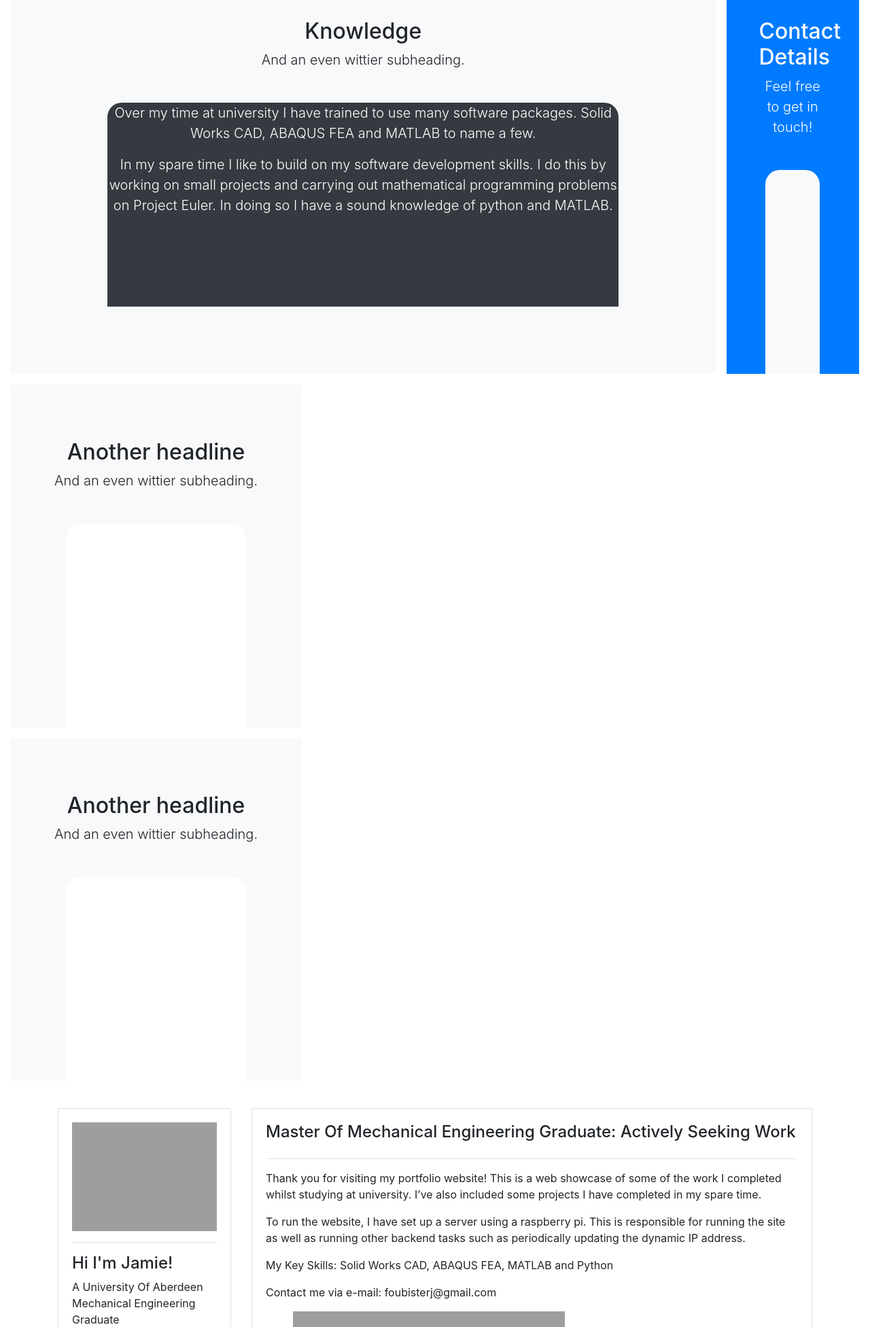
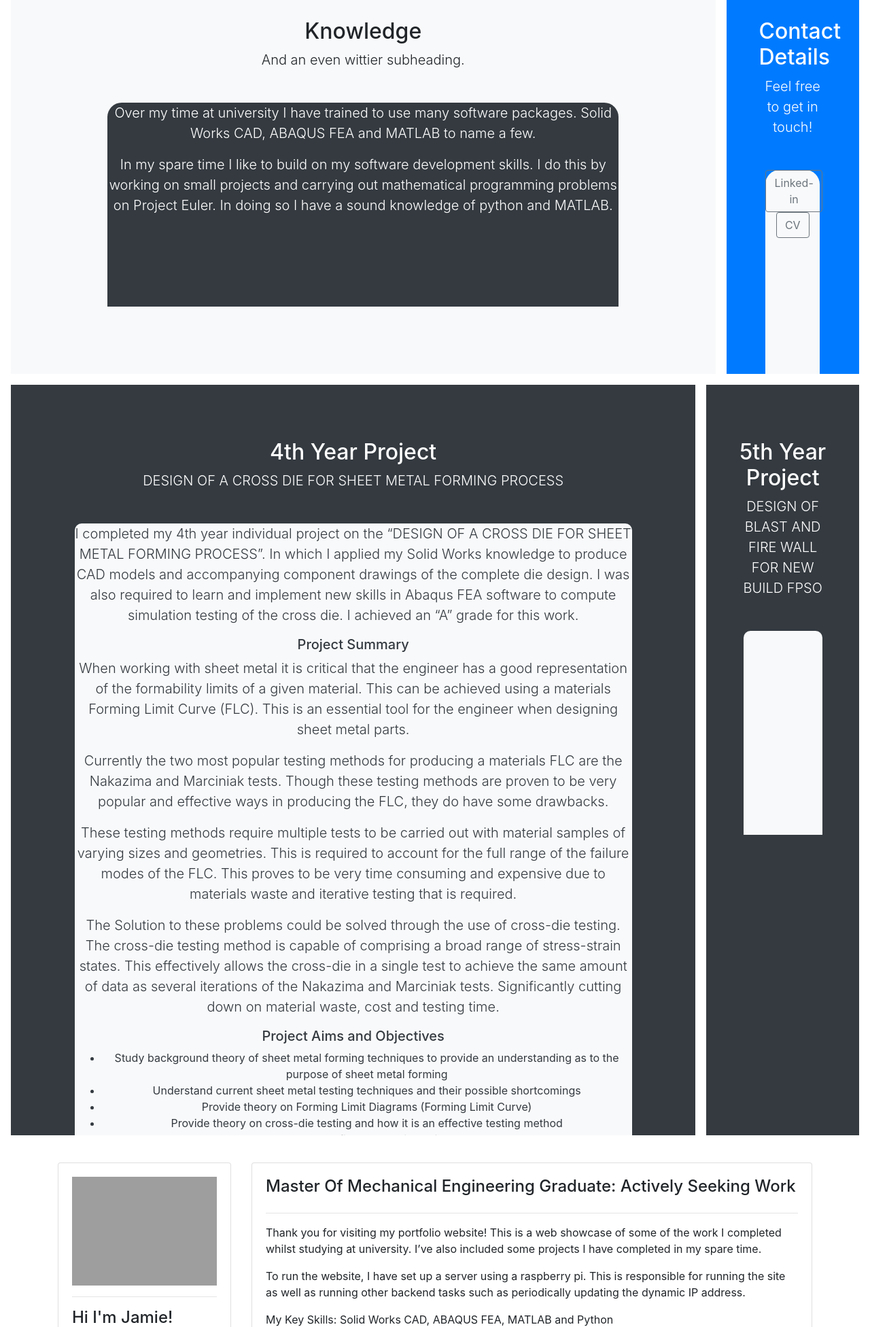
Before and after one commit to jamiefoub/jamiefoub_PortfolioSite, a Django app: page / in a window 1280 px wide. Shown: the part 1830-3782 px from the top of the page at 68% size. Run offline with Django 3.2, Linux system fonts and the light colour scheme; some libraries are stand-ins or nearby versions; grey boxes are pictures that could not be loaded.

Commit message:
Made changes to 4th year project

```diff
--- a/mywebsite/base/templates/base/home.html
+++ b/mywebsite/base/templates/base/home.html
@@ -85,7 +85,7 @@
                 <h2 class="display-5">Knowledge</h2>
                 <p class="lead">And an even wittier subheading.</p>
             </div>
-            <div class="bg-dark box-shadow mx-auto" style="width: 80%; height: 300px; border-radius: 21px 21px 0 0;">
+            <div class="bg-dark box-shadow mx-auto para-main" style="width: 80%; height: 300px; border-radius: 21px 21px 0 0;">
                 <p class="lead text-white">
                     Over my time at university I have trained to use many software packages. Solid Works CAD, ABAQUS FEA and MATLAB to name a few.
                 </p>
@@ -101,27 +101,71 @@
                 <h2 class="display-5">Contact Details</h2>
                 <p class="lead">Feel free to get in touch!</p>
             </div>
-          <div class="bg-light box-shadow mx-auto" style="width: 80%; height: 300px; border-radius: 21px 21px 0 0;"></div>
+            <div class="bg-light box-shadow mx-auto" style="width: 80%; height: 300px; border-radius: 21px 21px 0 0;">
+                <a class="btn btn-outline-secondary" href="https://www.linkedin.com/in/jamie-foubister-690017153/">Linked-in</a>
+                <a class="btn btn-outline-secondary" href="{% static 'extra/Jamie_Foubister_2021_CV.pdf' %}">CV</a>
+            </div>
         </div>
     </div>
 
     <div class="d-md-flex flex-md-equal w-100 my-md-3 pl-md-3">
-        <div class="bg-light mr-md-3 pt-3 px-3 pt-md-5 px-md-5 text-center overflow-hidden">
-          <div class="my-3 p-3">
-            <h2 class="display-5">Another headline</h2>
-            <p class="lead">And an even wittier subheading.</p>
+
+        <div class="bg-dark mr-md-3 pt-3 px-3 pt-md-5 px-md-5 text-center text-dark overflow-hidden">
+            <div class="my-3 py-3">
+                <h2 class="display-5 text-white">4th Year Project</h2>
+                <p class="lead text-white">DESIGN OF A CROSS DIE FOR SHEET METAL FORMING PROCESS</p>
             </div>
-          <div class="bg-white box-shadow mx-auto" style="width: 80%; height: 300px; border-radius: 21px 21px 0 0;"></div>
+            <div class="bg-light box-shadow mx-auto para-main" style="width: 90%; height: 900px; border-radius: 10px 10px 0 0;">
+                <p class="lead text-dark">
+                    I completed my 4th year individual project on the “DESIGN OF A CROSS DIE FOR SHEET METAL FORMING PROCESS”. In which I applied my Solid Works knowledge to produce CAD models and accompanying component drawings of the complete die design.
+                    I was also required to learn and implement new skills in Abaqus FEA software to compute simulation testing of the cross die. I achieved an “A” grade for this work.
+                </p>
+
+                <h5 class="titles">Project Summary</h5>
+
+                <p class="lead">
+                    When working with sheet metal it is critical that the engineer has a good representation of the formability limits of a given material. This can be achieved using a materials Forming Limit Curve (FLC).
+                    This is an essential tool for the engineer when designing sheet metal parts.
+                </p>
+
+                <p class="lead">
+                    Currently the two most popular testing methods for producing a materials FLC are the Nakazima and Marciniak tests. Though these testing methods are proven to be very popular and effective ways in producing the FLC, they do have some drawbacks.
+                </p>
+
+                <p class="lead">
+                    These testing methods require multiple tests to be carried out with material samples of varying sizes and geometries. This is required to account for the full range of the failure modes of the FLC.
+                    This proves to be very time consuming and expensive due to materials waste and iterative testing that is required.
+                </p>
+
+                <p class="lead">
+                    The Solution to these problems could be solved through the use of cross-die testing. The cross-die testing method is capable of comprising a broad range of stress-strain states.
+                    This effectively allows the cross-die in a single test to achieve the same amount of data as several iterations of the Nakazima and Marciniak tests. Significantly cutting down on material waste, cost and testing time.
+
+                </p>
+
+                <h5 class="titles"> Project Aims and Objectives</h5>
+                <ul>
+                    <li>Study background theory of sheet metal forming techniques to provide an understanding as to the purpose of sheet metal forming </li>
+                    <li>Understand current sheet metal testing techniques and their possible shortcomings</li>
+                    <li>Provide theory on Forming Limit Diagrams (Forming Limit Curve)</li>
+                    <li>Provide theory on cross-die testing and how it is an effective testing method</li>
+                    <li>Showcase final cross-die design</li>
+                    <li>Simulate cross dies testing in ABAQUS FEA</li>
+                </ul>
+
+
+
             </div>
         </div>
 
-      <div class="d-md-flex flex-md-equal w-100 my-md-3 pl-md-3">
-        <div class="bg-light mr-md-3 pt-3 px-3 pt-md-5 px-md-5 text-center overflow-hidden">
-          <div class="my-3 p-3">
-            <h2 class="display-5">Another headline</h2>
-            <p class="lead">And an even wittier subheading.</p>
+        <div class="bg-dark mr-md-3 pt-3 px-3 pt-md-5 px-md-5 text-center text-white overflow-hidden">
+            <div class="my-3 py-3">
+                <h2 class="display-5">5th Year Project</h2>
+                <p class="lead">DESIGN OF BLAST AND FIRE WALL FOR NEW BUILD FPSO</p>
             </div>
-          <div class="bg-white box-shadow mx-auto" style="width: 80%; height: 300px; border-radius: 21px 21px 0 0;"></div>
+            <div class="bg-light box-shadow mx-auto para-main" style="width: 90%; height: 300px; border-radius: 10px 10px 0 0;">
+
+            </div>
         </div>
     </div>
 
```
Lines whose indentation alone changed are shown as unchanged.
